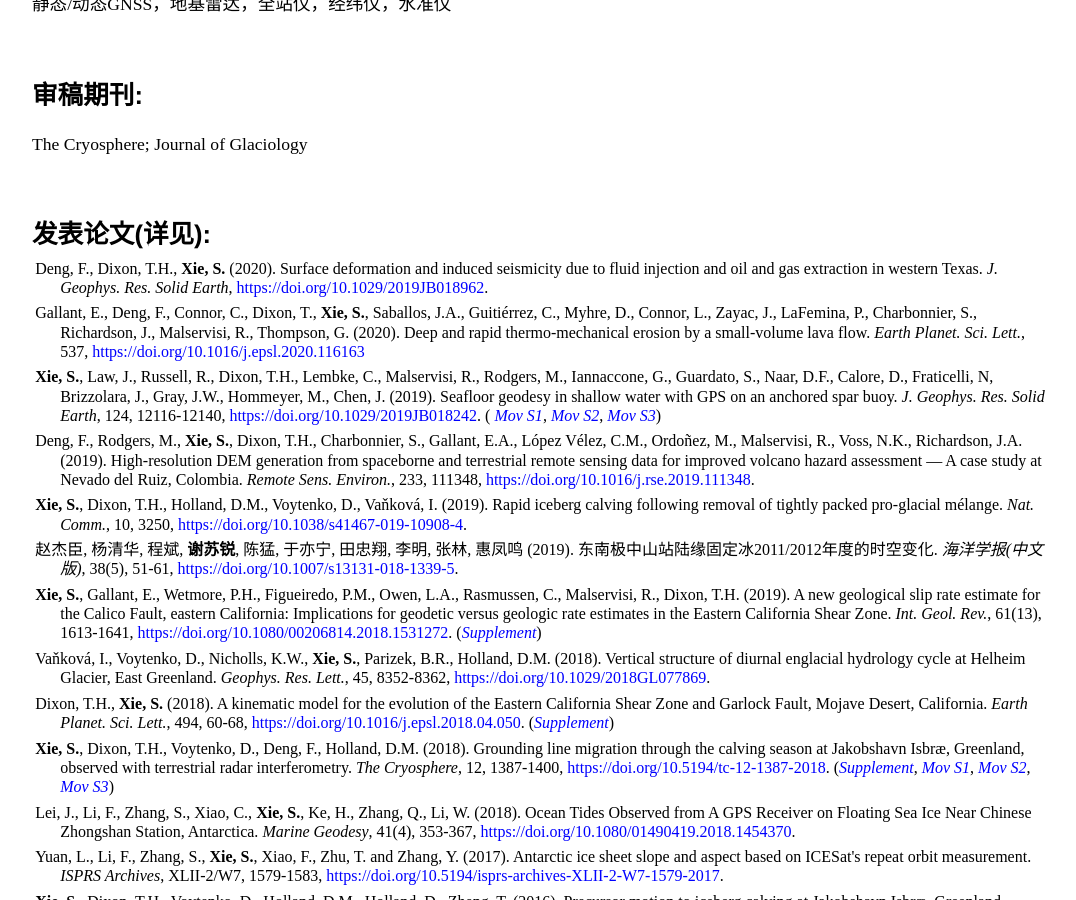
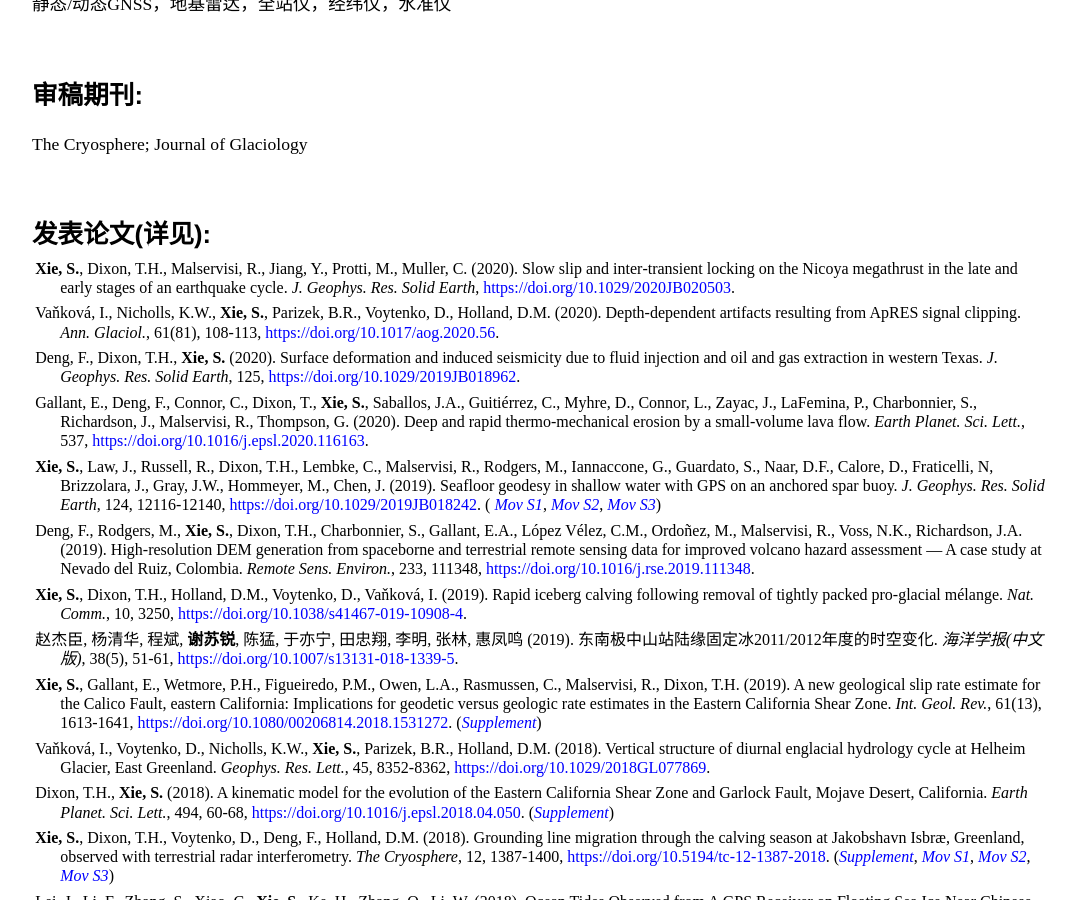
Before and after one commit to suruixie/suruixie.github.io, a Jekyll site: the page built from Chinese/index.html, in a window 1280 px wide and 900 px high, scrolled down 1146 px. Shown: the whole window, without its empty margins (96-1172 px from the left). Built offline with Jekyll 4.4.1, drawn with Linux system fonts in a browser that asks for light colours; a style sheet for code colours, icons or effects is not loaded.

Commit message:
Update index.html

```diff
--- a/Chinese/index.html
+++ b/Chinese/index.html
@@ -62,9 +62,13 @@
 	<div class="sideText">
 		<h4 style="margin-top:4em;margin-bottom:0.2em;">发表论文(详见<a  href="https://scholar.google.com/citations?hl=en&user=kF4StsMAAAAJ&view_op=list_works" style="color:#0000FF;"><i class="ai ai-google-scholar ai-2x"></i></a>): </h4>
 		<p  class="publist" style="font-size:1.0em;">
-			Deng, F., Dixon, T.H., <strong>Xie, S.</strong> (2020). Surface deformation and induced seismicity due to fluid injection and oil and gas extraction in western Texas. <em>J. Geophys. Res. Solid Earth</em>, <a href="https://doi.org/10.1029/2019JB018962" style="color:#0000FF;">https://doi.org/10.1029/2019JB018962</a>.<br>
+			<strong>Xie, S.</strong>, Dixon, T.H., Malservisi, R., Jiang, Y., Protti, M., Muller, C. (2020). Slow slip and inter‐transient locking on the Nicoya megathrust in the late and early stages of an earthquake cycle. <em>J. Geophys. Res. Solid Earth</em>, <a href="https://doi.org/10.1029/2020JB020503" style="color:#0000FF;">https://doi.org/10.1029/2020JB020503</a>.<br>
 		<p  class="publist" style="font-size:1.0em;">
-	                Gallant, E., Deng, F., Connor, C., Dixon, T., <strong>Xie, S.</strong>, Saballos, J.A., Guitiérrez, C., Myhre, D.,  Connor, L.,  Zayac, J., LaFemina, P., Charbonnier, S.,  Richardson, J., Malservisi, R., Thompson, G. (2020). Deep and rapid thermo-mechanical erosion by a small-volume lava flow. <em>Earth Planet. Sci. Lett.</em>, 537, <a href="https://doi.org/10.1016/j.epsl.2020.116163" style="color:#0000FF;">https://doi.org/10.1016/j.epsl.2020.116163</a> <br>
+			Vaňková, I., Nicholls, K.W., <strong>Xie, S.</strong>, Parizek, B.R., Voytenko, D., Holland, D.M. (2020). Depth-dependent artifacts resulting from ApRES signal clipping. <em>Ann. Glaciol.</em>, 61(81), 108-113, <a href="https://doi.org/10.1017/aog.2020.56" style="color:#0000FF;">https://doi.org/10.1017/aog.2020.56</a>.<br>
+		<p  class="publist" style="font-size:1.0em;">
+			Deng, F., Dixon, T.H., <strong>Xie, S.</strong> (2020). Surface deformation and induced seismicity due to fluid injection and oil and gas extraction in western Texas. <em>J. Geophys. Res. Solid Earth</em>, 125, <a href="https://doi.org/10.1029/2019JB018962" style="color:#0000FF;">https://doi.org/10.1029/2019JB018962</a>.<br>
+		<p  class="publist" style="font-size:1.0em;">
+			Gallant, E., Deng, F., Connor, C., Dixon, T., <strong>Xie, S.</strong>, Saballos, J.A., Guitiérrez, C., Myhre, D.,  Connor, L.,  Zayac, J., LaFemina, P., Charbonnier, S.,  Richardson, J., Malservisi, R., Thompson, G. (2020). Deep and rapid thermo-mechanical erosion by a small-volume lava flow. <em>Earth Planet. Sci. Lett.</em>, 537, <a href="https://doi.org/10.1016/j.epsl.2020.116163" style="color:#0000FF;">https://doi.org/10.1016/j.epsl.2020.116163</a>. <br>
 		<p  class="publist" style="font-size:1.0em;">
 	                <strong>Xie, S.</strong>, Law, J., Russell, R., Dixon, T.H., Lembke, C., Malservisi, R., Rodgers, M., Iannaccone, G., Guardato, S., Naar, D.F., Calore, D., Fraticelli, N, Brizzolara, J., Gray, J.W., Hommeyer, M., Chen, J. (2019). Seafloor geodesy in shallow water with GPS on an anchored spar buoy. <em>J. Geophys. Res. Solid Earth</em>, 124, 12116-12140, <a href="https://doi.org/10.1029/2019JB018242" style="color:#0000FF;">https://doi.org/10.1029/2019JB018242</a>. (<em><a href="../files/2019/Xie_2019_MovS1.mov" style="color:#0000FF;"> Mov S1</a></em>, <em><a href="../files/2019/Xie_2019_MovS2.mov" style="color:#0000FF;"> Mov S2</a></em>, <em><a href="../files/2019/Xie_2019_MovS3.mov" style="color:#0000FF;"> Mov S3</a></em>)<br>
 		<p  class="publist" style="font-size:1.0em;">
```
